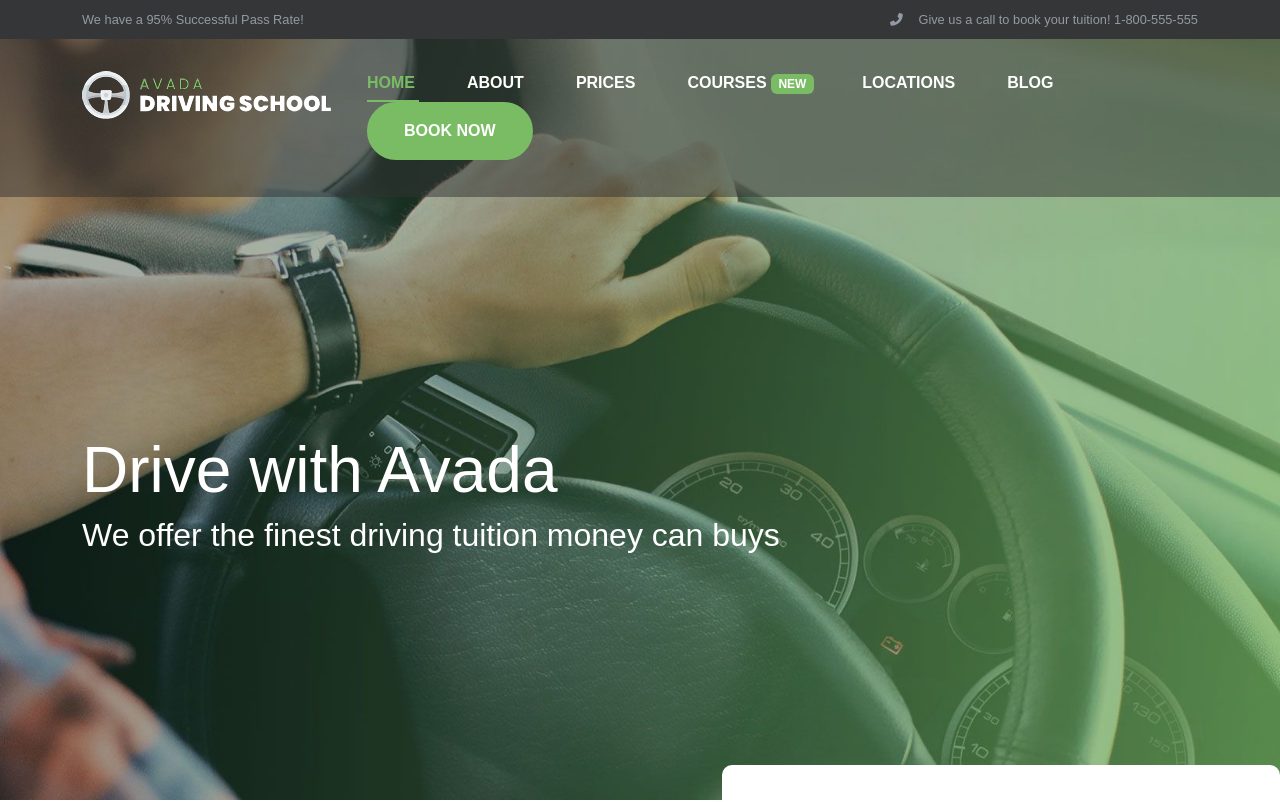
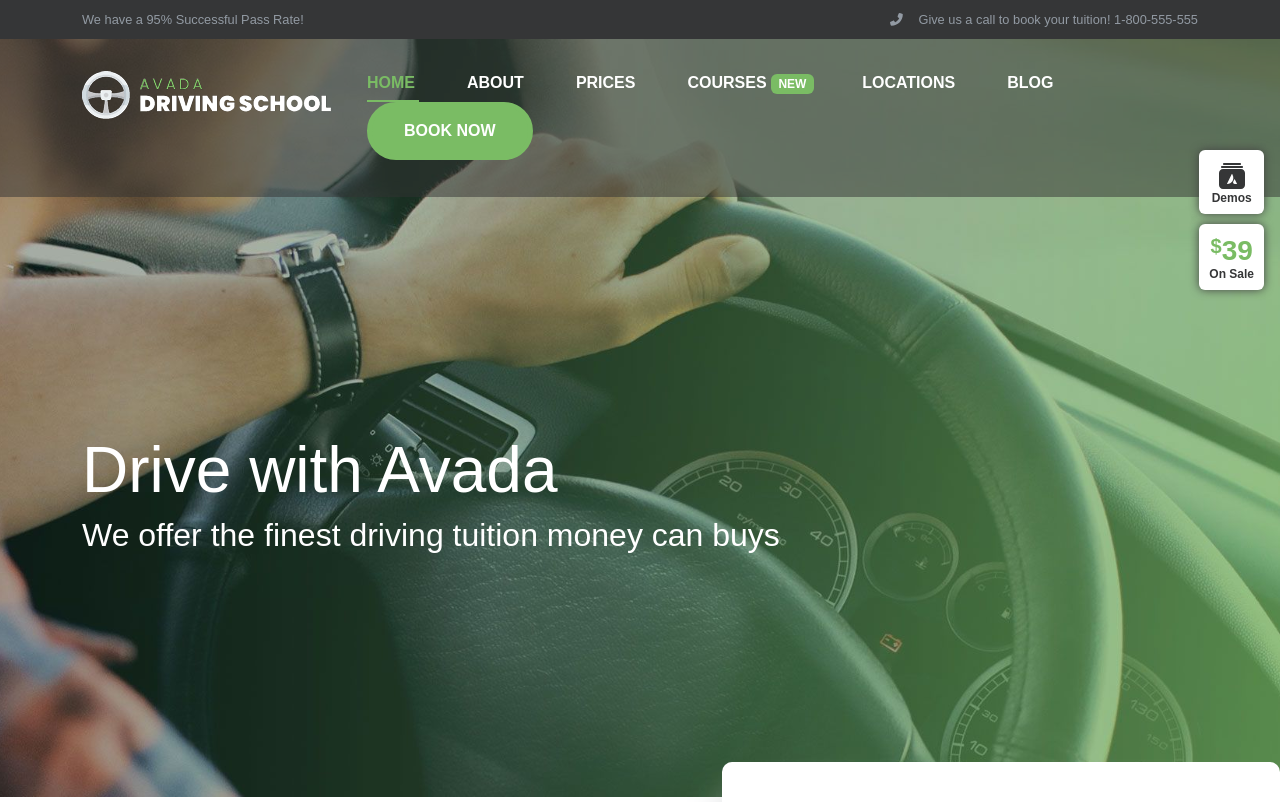
Before and after one commit to vincenzomercadante/proj-html-vuejs, a Vue app: page / in a window 1280 px wide. Shown: the top 802 px of the page. Built offline with nearby package versions, Linux system fonts and the light colour scheme.

Commit message:
feat: add page badges

```diff
--- a/src/components/AppHeader.vue
+++ b/src/components/AppHeader.vue
@@ -79,6 +79,36 @@ export default {
 
     <!-- App hero section -->
     <AppHero />
+
+    <div class="badges">
+      <div class="badge">
+        <svg
+          class="fss-after"
+          width="32"
+          height="32"
+          viewBox="0 0 32 32"
+          fill="#353637"
+          xmlns="http://www.w3.org/2000/svg"
+        >
+          <path
+            d="M26 5.99994H6C5.44772 5.99994 5 6.44765 5 6.99994C5 7.55222 5.44772 7.99994 6 7.99994H26C26.5523 7.99994 27 7.55222 27 6.99994C27 6.44765 26.5523 5.99994 26 5.99994Z"
+          ></path>
+          <path
+            d="M24 2.99994H8C7.44772 2.99994 7 3.44765 7 3.99994C7 4.55222 7.44772 4.99994 8 4.99994H24C24.5523 4.99994 25 4.55222 25 3.99994C25 3.44765 24.5523 2.99994 24 2.99994Z"
+          ></path>
+          <path
+            fill-rule="evenodd"
+            clip-rule="evenodd"
+            d="M3 12.9999C3 10.7908 4.79086 8.99994 7 8.99994H25C27.2091 8.99994 29 10.7908 29 12.9999V24.9999C29 27.2091 27.2091 28.9999 25 28.9999H7C4.79086 28.9999 3 27.2091 3 24.9999V12.9999ZM11.2142 23.9962C11.0575 23.9962 10.9524 23.8414 11.0218 23.7026L15.8007 14.1131C15.8761 13.9623 16.0883 13.9623 16.1637 14.1131L16.5247 14.8371C18.9529 19.7192 15.6459 24.0041 11.2142 23.9962ZM18.3797 19.2906C18.4531 19.1399 18.6674 19.1399 18.7428 19.2906L20.9785 23.7065C21.0459 23.8414 20.9467 24.0001 20.796 24.0001H18.8578C17.4335 24.0001 16.6896 22.6194 17.2807 21.4371L18.3797 19.2906Z"
+          ></path>
+        </svg>
+        <span class="badge-title">Demos</span>
+      </div>
+      <div class="badge">
+        <h3><span class="d-inline-block fs-5 align-top">$</span>39</h3>
+        <span class="badge-title">On Sale</span>
+      </div>
+    </div>
   </header>
 </template>
 
@@ -90,7 +120,7 @@ header {
   background-image: url("../assets/img/backgrounds/homepage-hero-background.jpg");
   background-size: cover;
   background-position: center;
-  min-height: 800px;
+  position: relative;
 
   section:first-child {
     padding: 10px 0;
@@ -125,5 +155,37 @@ header {
       }
     }
   }
+
+  .badges {
+    position: absolute;
+    right: 1rem;
+    top: 150px;
+    display: flex;
+    flex-direction: column;
+    gap: 10px;
+
+    .badge {
+      display: flex;
+      justify-content: center;
+      align-items: center;
+      flex-direction: column;
+      background-color: $secondary-color;
+      padding: 10px;
+
+      box-shadow: 0px 0px 10px 0px #444;
+
+      &:last-child {
+        h3 {
+          color: $primary-color;
+          font-weight: bold;
+          margin-bottom: 0;
+        }
+      }
+
+      .badge-title {
+        color: $site-introduction-bg;
+      }
+    }
+  }
 }
 </style>
--- a/src/styles/partials/_variables.scss
+++ b/src/styles/partials/_variables.scss
@@ -10,7 +10,7 @@ $site-introduction-bg: #353637;
 $input-bg: #f7f7f7;
 $input-color: #c0b8b1;
 
-$card-box-shadow: 0px 40px 40px -2px #ececec;
+$card-box-shadow: 0px 40px 40px -2px #b9bdc0;
 
 $footer-icon-color: #bbcbd3;
 $footer-credits-bg: #1c1d1e;
```
